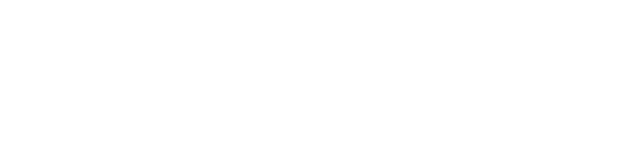
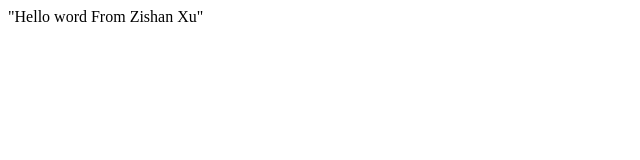
Before and after one commit to ZishanXu/Zishan-Xu.github.io, a plain HTML site: page index.html in a window 1280 px wide. Shown: the whole page, without its empty margins (0-640 px from the left). Drawn offline with Linux system fonts and the light colour scheme.

Commit message:
Update index.html

```diff
--- a/index.html
+++ b/index.html
@@ -6,6 +6,7 @@
 </head>
 
  <body>
+  "Hello word From Zishan Xu"
 </body>
 
 </html>
```
